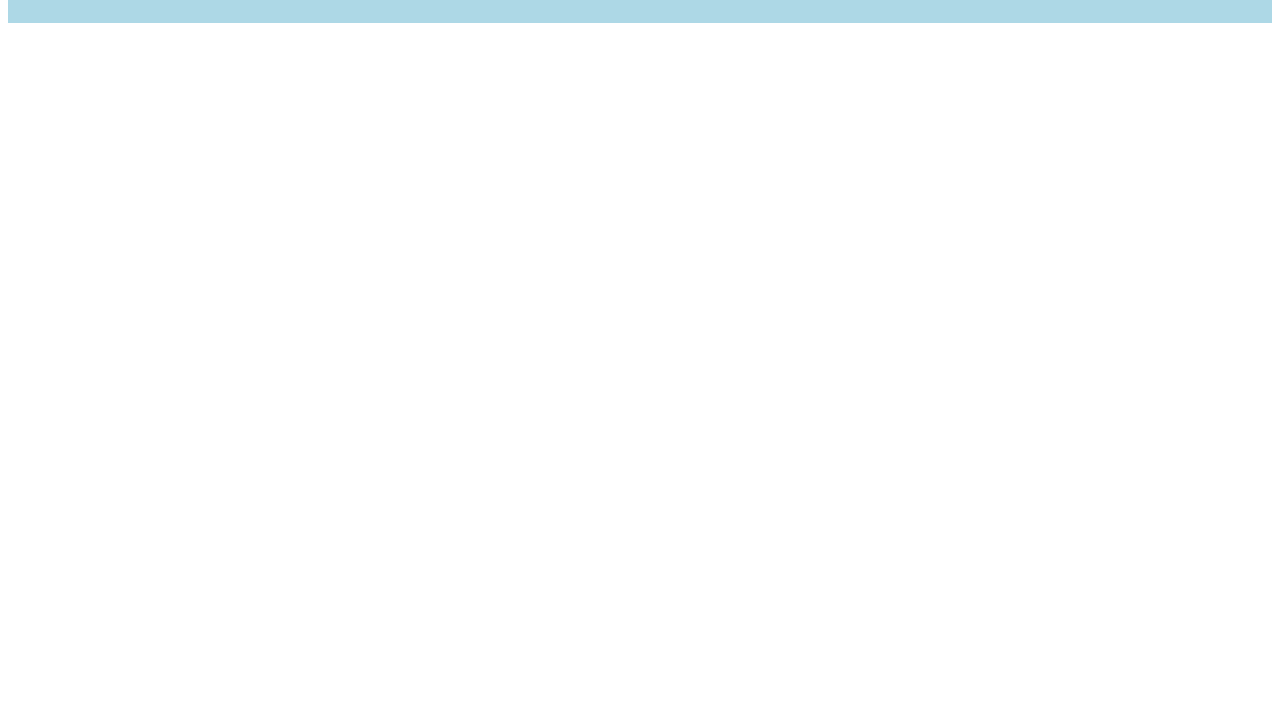
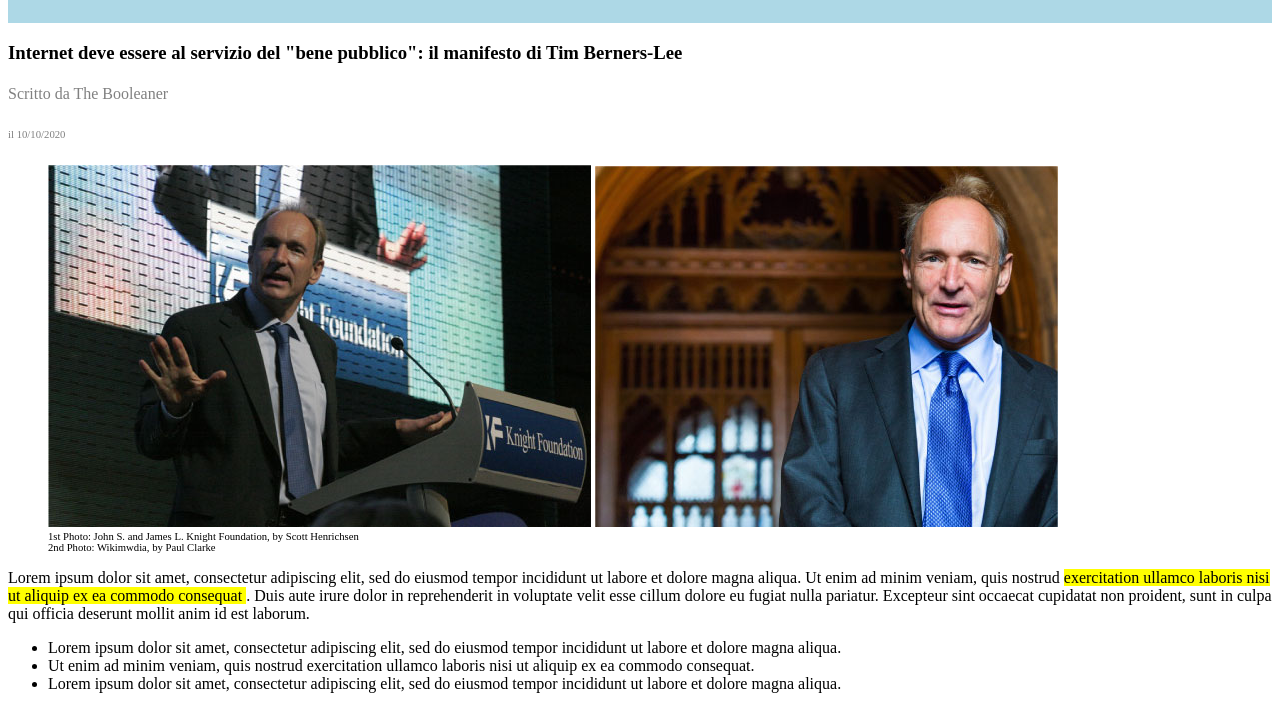
Before and after one commit to frijij/html-css-booleaner, a plain HTML site: page index.html in a window 1280 px wide. Shown: the part 98-815 px from the top of the page. Drawn offline with Linux system fonts and the light colour scheme.

Commit message:
doing main part

```diff
--- a/css/style.css
+++ b/css/style.css
@@ -10,3 +10,16 @@
 #interno {
     height: 1 cm;
 }
+
+h4 {
+    color: grey;
+    font-weight: 500;
+}
+
+h6 {
+    color: gray;
+    font-weight: 200;
+}
+figcaption {
+    font-size: 8pt;
+}
--- a/index.html
+++ b/index.html
@@ -14,8 +14,10 @@
     <header>
 
         <div id="esterno">
+            <br>
+            <br>
             <div id="interno">
-            <img src="./img/logo.svg" alt="The Booleaner logo" id="logo">
+                <img src="./img/logo.svg" alt="The Booleaner logo" id="logo">
             </div>
         </div>
         <!-- centrare logo e sistemare rientro-->
@@ -23,6 +25,43 @@
     </header>
 
     <main>
+        <section>
+            <section id="subsection1">
+                <h1> Internet deve essere al servizio del "bene pubblico": il manifesto di Tim Berners-Lee </h1>
+                <h4> Scritto da The Booleaner </h4>
+                <h6> il 10/10/2020 </h6>
+                <!-- sistemare interlinea-->
+            </section>
+            <figure>
+                <img src="./img/tim-1.jpg" alt="foto di Tim Berners-Lee">
+                <img src="./img/tim-2.jpg" alt="foto di Tim Berners-Lee">
+                <figcaption> 1st Photo: John S. and James L. Knight Foundation, by Scott Henrichsen </figcaption>
+                <figcaption>2nd Photo: Wikimwdia, by Paul Clarke</figcaption>
+            </figure>
+        </section>
+
+        <section>
+            <p> Lorem ipsum dolor sit amet, consectetur adipiscing elit, sed do eiusmod tempor incididunt ut labore et
+                dolore magna aliqua. Ut enim ad minim veniam, quis nostrud <mark> exercitation ullamco laboris nisi ut
+                    aliquip ex ea commodo consequat </mark>. Duis aute irure dolor in reprehenderit in voluptate velit
+                esse cillum dolore eu fugiat nulla pariatur. Excepteur sint occaecat cupidatat non proident, sunt in
+                culpa qui officia deserunt mollit anim id est laborum. </p>
+            <ul>
+                <li> Lorem ipsum dolor sit amet, consectetur adipiscing elit, sed do eiusmod tempor incididunt ut labore
+                    et dolore magna aliqua. </li>
+                <li> Ut enim ad minim veniam, quis nostrud exercitation ullamco laboris nisi ut aliquip ex ea commodo
+                    consequat. </li>
+                <li> Lorem ipsum dolor sit amet, consectetur adipiscing elit, sed do eiusmod tempor incididunt ut labore
+                    et dolore magna aliqua. </li>
+            </ul>
+        </section>
+
+        <section>
+            <table>
+
+
+            </table>
+        </section>
 
     </main>
 
```
